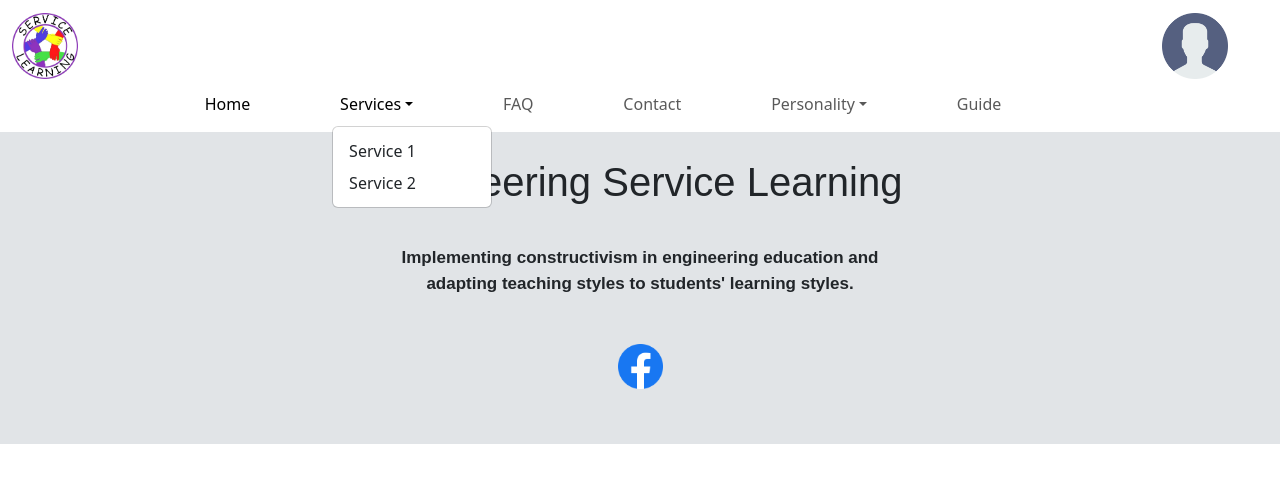
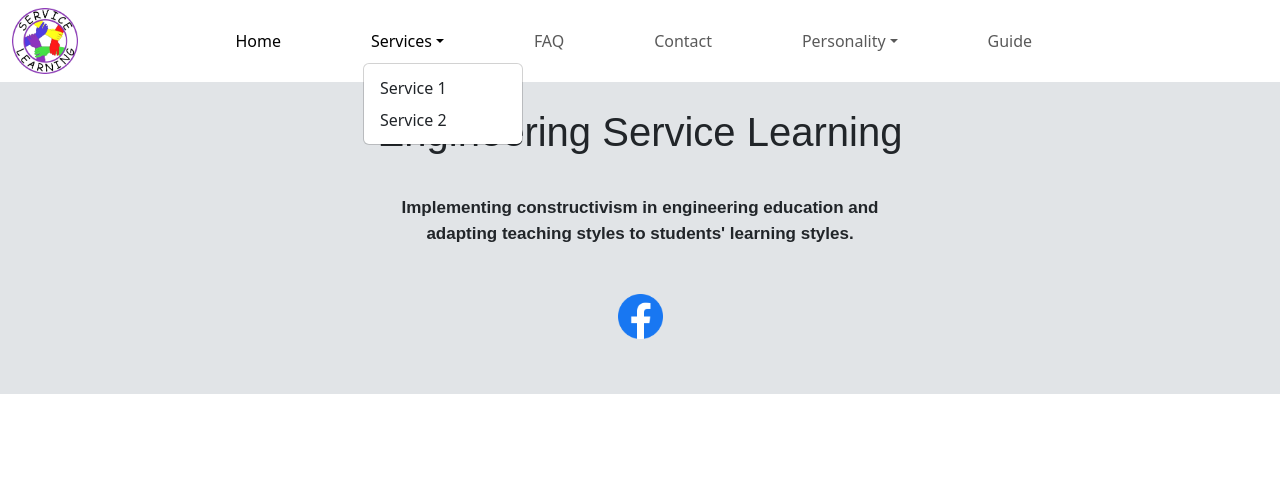
Before and after one commit to JalalBe66/Smart-Context, a React (Create React App) app: page / in a window 1280 px wide. Both pictures are taken after a click on the button "Services". Shown: the top 482 px of the page. Built offline with nearby package versions, Linux system fonts and the light colour scheme.

Commit message:
modify headding

```diff
--- a/src/Component/newHeader.js
+++ b/src/Component/newHeader.js
@@ -62,6 +62,7 @@ function New(){
                     </div>
                 </nav> */}
                 <nav class="navbar navbar-expand-lg bg-body-tertiary">
+
     <div class="container-fluid">
         <div className="row first-header">
 
@@ -75,11 +76,61 @@ function New(){
                 </NavLink>
 
             </div>
-            <div className="col-10"></div>
+            <div className="col-9 d-flex justify-content-center align-items-center">
+                <div class="collapse navbar-collapse">
+                    <ul class="navbar-nav me-auto mb-2 mb-lg-0">
+                        <div className="col-3"/>
+                        <li class="nav-item">
+                            <NavLink to="/Smart-Context">
+                                <a id="link" class="nav-link active" aria-current="page" href="#">Home</a>
+                            </NavLink>
+                        </li>
+                        <div className="col-2"/>
+                        <li class="nav-item dropdown">
+                                        <a class="nav-link dropdown-toggle" href="#" role="button" data-bs-toggle="dropdown" aria-expanded="false">
+                                        Services
+                                        </a>
+                                        <ul class="dropdown-menu">
+                                            <li><Link to="Service1"><a  id="link-serv" class="dropdown-item" href="#">Service 1</a></Link></li>
+                                            <li><Link  to="Service2"><a id="link-serv" class="dropdown-item" href="#">Service 2</a></Link></li>
+                                        </ul>
+                        </li>
+                        <div className="col-2"/>
+                        <li class="nav-item">
+                            <NavLink to="/FAQ">
+                                <a id="link" class="nav-link" href="#">FAQ</a>
+                            </NavLink>
+                        </li>
+                        <div className="col-2"/>
+                        <li class="nav-item">
+                            <NavLink  to="/Contact">
+                                <a id="link" class="nav-link" href="#">Contact</a>
+                            </NavLink>
+
+                        </li>
+                        <div className="col-2"/>
+                        <li class="nav-item dropdown">
+                                        <a class="nav-link dropdown-toggle" href="#" role="button" data-bs-toggle="dropdown" aria-expanded="false">
+                                        Personality
+                                        </a>
+                                        <ul class="dropdown-menu">
+                                            <li><Link to="test"><a  id="link-serv" class="dropdown-item" href="#">Test Personality</a></Link></li>
+                                            <li><Link  to="result"><a id="link-serv" class="dropdown-item" href="#">Result Personality</a></Link></li>
+                                        </ul>
+                        </li>
+                        <div className="col-2"/>
+                        <li class="nav-item">
+                            <NavLink to="/guide">
+                                <a id="link" class="nav-link" href="#">Guide</a>
+                            </NavLink>
+                        </li>
+                    </ul>
+                </div>
+</div>
+            <div className="col-5"></div>
             <div className="col-1 profile d-flex justify-content-end align-items-center">
-  <a className="navbar-brand" href="#">
-    <i><img src={user} height={"66px"} alt="User" /></i>
-  </a>
+
+
   <button
     className="navbar-toggler"
     type="button"
@@ -90,8 +141,8 @@ function New(){
     <span className="navbar-toggler-icon"></span>
   </button>
 </div>
-            <div className="col-12"/>
-            <div className="col-5 d-flex justify-content-center align-items-center">
+            {/* <div className="col-12"/> */}
+            {/* <div className="col-5 d-flex justify-content-center align-items-center">
                 <div class="collapse navbar-collapse">
                     <ul class="navbar-nav me-auto mb-2 mb-lg-0">
                         <div className="col-5"/>
@@ -141,7 +192,7 @@ function New(){
                         </li>
                     </ul>
                 </div>
-            </div>
+</div> */}
 
         </div>
 
--- a/src/FAQ.js
+++ b/src/FAQ.js
@@ -27,12 +27,7 @@ export default function FAQ() {
     {displayPanel1 && (
       <div className="panel">
         <p>
-          Lorem ipsum dolor sit amet, consectetur adipiscing elit. Fusce malesuada odio et dolor lacinia, sed finibus
-          nisl varius. Nulla facilisi. Sed vehicula risus in tortor bibendum, a faucibus velit vestibulum. Morbi
-          fringilla, quam sed venenatis finibus, eros ligula varius justo, ac lacinia ex enim vitae nisl. Proin eget
-          varius lectus. Nulla auctor lobortis metus, vitae fringilla dui dignissim at. Praesent rhoncus felis et massa
-          posuere, eu posuere lacus fermentum. Vestibulum ante ipsum primis in faucibus orci luctus et ultrices posuere
-          cubilia curae; Mauris ultricies risus id semper commodo. Aliquam erat volutpat.
+        Engineering Service Learning (ESL) is a pedagogical approach aimed at preparing students for the demands of the modern workforce within engineering disciplines. It emphasizes practical experience and community service to foster a deeper understanding of the societal impact of engineering work. ESL encourages students to address real-world needs through their projects, promoting social skill development, collaboration, and reflection. By integrating service learning into engineering education, institutions create inclusive and supportive learning environments that align with industry expectations and contribute to societal advancement.
         </p>
       </div>
     )}
@@ -46,12 +41,7 @@ export default function FAQ() {
     {displayPanel2 && (
       <div className="panel">
         <p>
-          Lorem ipsum dolor sit amet, consectetur adipiscing elit. Fusce malesuada odio et dolor lacinia, sed finibus
-          nisl varius. Nulla facilisi. Sed vehicula risus in tortor bibendum, a faucibus velit vestibulum. Morbi
-          fringilla, quam sed venenatis finibus, eros ligula varius justo, ac lacinia ex enim vitae nisl. Proin eget
-          varius lectus. Nulla auctor lobortis metus, vitae fringilla dui dignissim at. Praesent rhoncus felis et massa
-          posuere, eu posuere lacus fermentum. Vestibulum ante ipsum primis in faucibus orci luctus et ultrices posuere
-          cubilia curae; Mauris ultricies risus id semper commodo. Aliquam erat volutpat.
+        Engineering Service Learning (ESL) offers students practical experience through real-world projects addressing community needs, fostering a deeper understanding of their efforts' purpose and value. It also cultivates social skills through collaboration, enhances community impact, and promotes reflective practice, nurturing a sense of social responsibility and ethical awareness. By integrating ESL, institutions create inclusive learning environments where students and staff collaborate on projects, fostering mutual respect and care while meeting industry demands and societal expectations.
         </p>
       </div>
     )}
@@ -65,12 +55,7 @@ export default function FAQ() {
     {displayPanel3 && (
       <div className="panel">
         <p>
-          Lorem ipsum dolor sit amet, consectetur adipiscing elit. Fusce malesuada odio et dolor lacinia, sed finibus
-          nisl varius. Nulla facilisi. Sed vehicula risus in tortor bibendum, a faucibus velit vestibulum. Morbi
-          fringilla, quam sed venenatis finibus, eros ligula varius justo, ac lacinia ex enim vitae nisl. Proin eget
-          varius lectus. Nulla auctor lobortis metus, vitae fringilla dui dignissim at. Praesent rhoncus felis et massa
-          posuere, eu posuere lacus fermentum. Vestibulum ante ipsum primis in faucibus orci luctus et ultrices posuere
-          cubilia curae; Mauris ultricies risus id semper commodo. Aliquam erat volutpat.
+        This platform provides users with access to a vast array of information and knowledge across various subjects, ensuring accurate and detailed answers to inquiries in science, technology, history, and more. Additionally, users can seek personalized assistance and guidance on academic, problem-solving, and writing-related queries. The platform offers convenience, enabling users to access information and support at any time and from any location, streamlining the process of obtaining prompt responses without the need for extensive searches. Interacting with the AI fosters learning and skill development, enhancing knowledge, critical thinking, and problem-solving abilities through meaningful discussions. Furthermore, its accessibility to anyone with an internet connection makes it an invaluable resource for individuals from diverse backgrounds and locations. Overall, this platform serves as a multifaceted tool for accessing information, receiving assistance, and engaging in learning and skill development.
         </p>
       </div>
     )}
--- a/src/Service1.js
+++ b/src/Service1.js
@@ -87,6 +87,7 @@ export default function Service1() {
             id='input-v'
             placeholder="Type your message..."
             onChange={(e) => setUserInput(e.target.value)}
+            style={{width:"90%"}}
           />
           <div style={{width:"43px",height:"43px",display:"flex"}}><button  id='btn-serv1' onClick={sendMessage}></button></div>
           </div>
```
